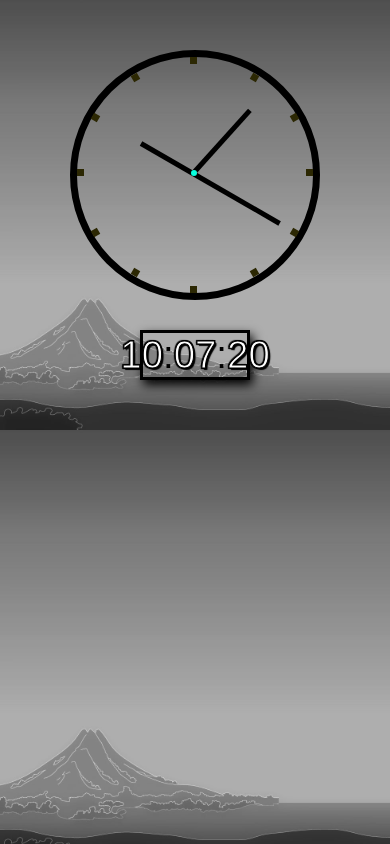
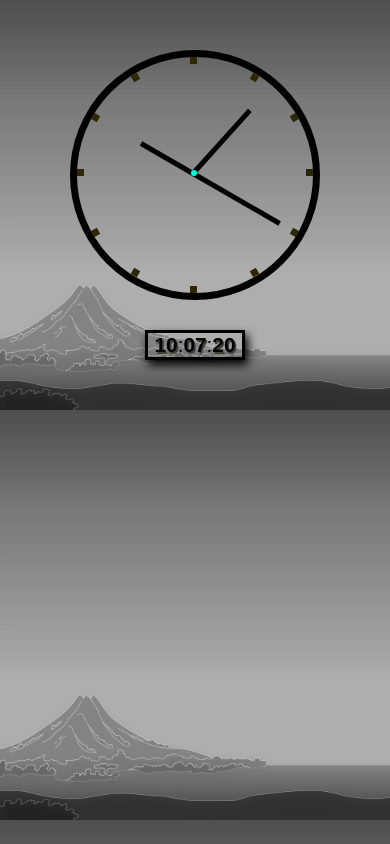
Before and after one commit to aimedivin/Mind-Grenade-Challenges, a plain HTML site: page 2. Clock [JS & HTML-CSS/index.html in a window 390 px wide. Drawn offline with Linux system fonts and the light colour scheme.

Commit message:
Responsiveness

```diff
--- a/2. Clock [JS & HTML-CSS/css/style.css
+++ b/2. Clock [JS & HTML-CSS/css/style.css
@@ -3,6 +3,8 @@
     padding: 0;
     box-sizing: border-box;
 }
+
+
 
 body {
     background-image: url('../assets/background.jpg');
@@ -143,12 +145,27 @@ body {
     box-shadow: 5px 7px 7px black;
 }
 .exe {
-    -webkit-text-stroke: 1px black;
-   color: white;
-   text-shadow:
-       2px 2px 1px #000,
-     -1px -1px 1px #000,
-      1px -1px 0 #000,
-      -1px 1px 1px #000,
-       1px 1px 0 #000;
+    font-weight: 600;
+    text-shadow: 1.5px 1.5px 1px rgb(63, 62, 51);
 }
+
+@media screen and (max-width: 680px){
+    .num {
+        font-size: 2rem;
+        width: 50%;
+    }
+
+    .num:hover {
+        font-size: 1.7rem;
+    }
+}
+@media screen and (max-width: 450px){
+    .num {
+        font-size: 1.3rem;
+        width: 100px;
+    }
+
+    .num:hover {
+        font-size: 1rem;
+    }
+}
```
